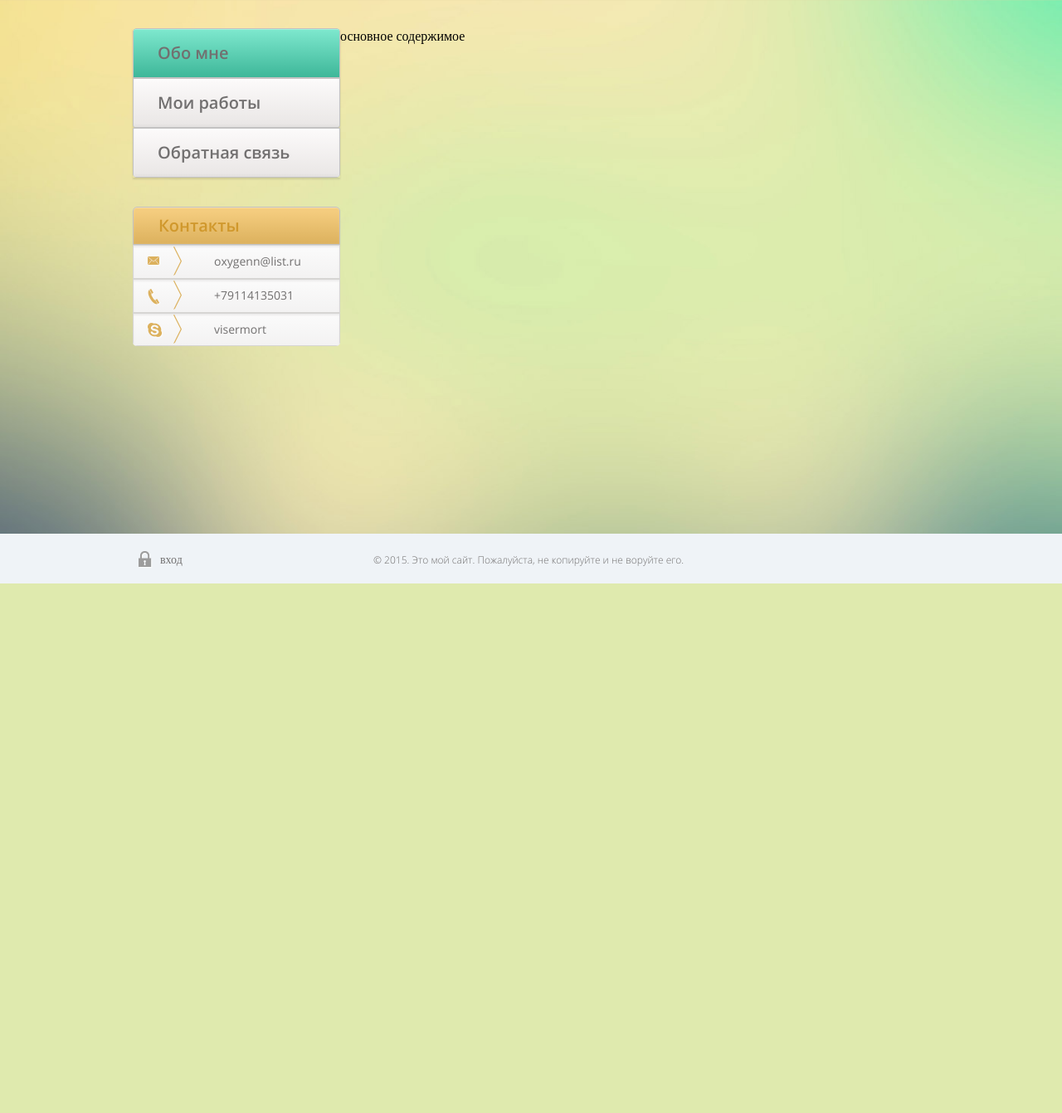
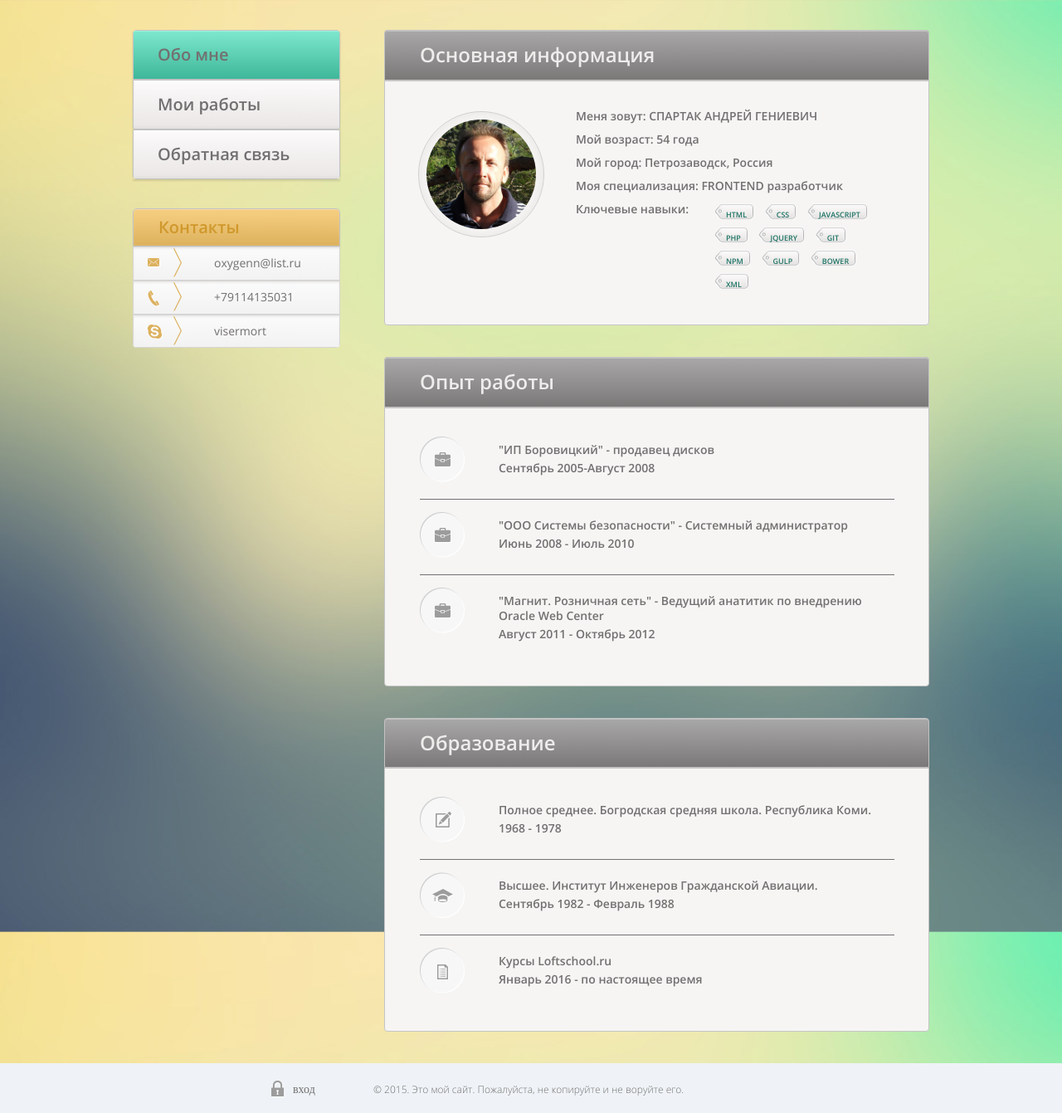
Before and after one commit to visermort/visermort, a PHP site: page / in a window 1280 px wide. Shown: the part 97-1438 px from the top of the page at 83% size. Before the commit the page ends 800 px from the top, so only its background shows below. Run offline with PHP 8.4, Linux system fonts and the light colour scheme; some libraries are stand-ins or nearby versions; some web fonts are replaced.

Commit message:
Сверстана первая страница

```diff
--- a/app/css/buttons.css
+++ b/app/css/buttons.css
@@ -161,11 +161,6 @@
     background-position: -225px -50px;
 }
 
-.sprite-brief-case-1 {
-    width: 54px;
-    height: 55px;
-    background-position: -5px -100px;
-}
 
 .sprite-button-back0 {
     width: 43px;
@@ -222,12 +217,6 @@
     background-position: -57px -170px;
 }
 
-.sprite-file-1 {
-    width: 54px;
-    height: 55px;
-    background-position: -109px -170px;
-}
-
 .github {
     width: 42px;
     height: 44px;
@@ -240,11 +229,6 @@
     background-position: -225px -170px;
 }
 
-.sprite-graduate-1 {
-    width: 54px;
-    height: 55px;
-    background-position: -5px -224px;
-}
 
 .sprite-iCloud-down {
     width: 32px;
@@ -264,11 +248,6 @@
     background-position: -202px -224px;
 }
 
-.sprite-school-1 {
-    width: 54px;
-    height: 55px;
-    background-position: -275px -5px;
-}
 
 .contact-item-link:after {
     content: '';
@@ -362,3 +341,49 @@
     height: 22px;
     background-position: -277px -210px;
 }
+
+.job-item:after {
+    content: " ";
+    position: absolute;
+    background-image: url(../images/spritesheet.png);
+    background-repeat: no-repeat;
+    top:15px;
+    left:0;
+    width: 54px;
+    height: 55px;
+    background-position: -5px -100px;
+}
+.school-item:after {
+    content: " ";
+    position: absolute;
+    background-image: url(../images/spritesheet.png);
+    background-repeat: no-repeat;
+    top:15px;
+    left:0;
+    width: 54px;
+    height: 55px;
+    background-position: -275px -5px;
+}
+.student-item:after {
+    content: " ";
+    position: absolute;
+    background-image: url(../images/spritesheet.png);
+    background-repeat: no-repeat;
+    top:15px;
+    left:0;
+    width: 54px;
+    height: 55px;
+    background-position: -5px -224px;
+}
+
+.loftschool-item:after {
+    content: " ";
+    position: absolute;
+    background-image: url(../images/spritesheet.png);
+    background-repeat: no-repeat;
+    top:15px;
+    left:0;
+    width: 54px;
+    height: 55px;
+    background-position: -109px -170px;
+}
--- a/app/css/main.css
+++ b/app/css/main.css
@@ -20,11 +20,11 @@ body {
 	line-height: 1.2;
 }
 ol {
-	padding-left: 1.4em;
+	padding-left: 0;
 	list-style: decimal;
 }
 ul {
-	padding-left: 1.4em;
+	padding-left: 0;
 	list-style: square;
 }
 table {
@@ -131,8 +131,10 @@ a {
 -moz-box-shadow:    0px 2px 2px 0px rgba(50, 50, 50, 0.15);
 box-shadow:         0px 2px 2px 0px rgba(50, 50, 50, 0.15);
 }
+li {
+	list-style-type: none;
+}
 .nav-item, .contacts-item {
-	list-style-type: none;
 	overflow: hidden;
 }
 .menu-item-link {
@@ -284,8 +286,8 @@ box-shadow:         0px 2px 2px 0px rgba(50, 50, 50, 0.15);
 
 .footer-content {
 	padding-top: 21px;
-/*	position: relative;
-*/
+	position: relative;
+
 }
 .login {
 	float:left;
@@ -304,3 +306,46 @@ box-shadow:         0px 2px 2px 0px rgba(50, 50, 50, 0.15);
 	font-size: 12px;
 	padding-left: 290px;
 }
+
+.content-area {
+	margin-left: 303px;
+/*	float:right;
+	width: 652px;*/
+}
+
+.content-header {
+	padding: 15px 0 15px 42px;
+    color: #eeedec;
+    font-size: 24px;
+	font-family: OpenSansSemibold ;
+	-webkit-border-radius: 4px 4px 0 0;
+	-moz-border-radius: 4px 4px 0 0;
+	border-radius: 4px 4px 0 0;
+	background-color: #727070;
+	-webkit-box-shadow: inset 0 1px rgba(255,255,255,.3);
+	-moz-box-shadow: inset 0 1px rgba(255,255,255,.3);
+	box-shadow: inset 0 1px rgba(255,255,255,.3);
+	border: solid 1px #c3c2c2;
+	background-image: -webkit-linear-gradient(bottom, #7b7878, #a9a8a8);
+	background-image: -moz-linear-gradient(bottom, #7b7878, #a9a8a8);
+	background-image: -o-linear-gradient(bottom, #7b7878, #a9a8a8);
+	background-image: -ms-linear-gradient(bottom, #7b7878, #a9a8a8);
+	background-image: linear-gradient(to top, #7b7878, #a9a8a8);
+}
+
+.content-part {
+	margin-top: 36px;
+	margin-bottom: 38px;
+}
+.content-content {
+	padding: 36px 40px;
+     background-color: #f6f5f4;
+    -webkit-border-radius: 0 0 4px 4px;
+	-moz-border-radius: 0 0 4px 4px;
+	border-radius: 0 0  4px 4px;
+	border: 1px solid #c5c5c5;
+}
+.content-about {
+    background-color: #fbfbfb;
+
+}
--- /dev/null
+++ b/app/css/page1.css
@@ -0,0 +1,105 @@
+.info-photo, .info-text {
+	display:inline-block;
+}
+.info-photo {
+ 	width: 150px;
+	height: 150px;
+	position: relative;
+
+	border-radius: 50%;
+	border: 1px solid #d0d0d0;
+	position: relative;
+	-webkit-box-shadow: inset 0px 0px 8px 4px rgba(50, 50, 50, 0.05);
+    -moz-box-shadow:    inset 0px 0px 8px 4px rgba(50, 50, 50, 0.05);
+    box-shadow:         inset 0px 0px 8px 4px rgba(50, 50, 50, 0.05);
+
+}
+.box-photo {
+	width: 132px;
+	height: 132px;
+	border-radius: 50%;
+	background-color: #fbfbfb;
+	overflow: hidden;
+	position: absolute;
+	top: 9px;
+	left: 9px;
+}
+
+.info-text {
+	/*margin-left:200px;*/
+	vertical-align: top;
+	width:373px ;
+	padding-left: 0;
+	margin-left: 34px;
+	margin-top: -8px;
+}
+
+.main-info-item {
+	font-family: OpenSansSemibold;
+	font-size: 14px;
+	color: #727070;
+	line-height: 28px;
+}
+.skills {
+	color: #1e7465;
+	font-family: OpenSansSemibold;
+	font-size: 9px;
+	background: url(../images/skill-center.png)  repeat-x;
+   margin : 0 0 0 24px;
+   padding: 0 4px 0 4px;
+   height: 20px;
+   display: inline-block;
+   position: relative;
+}
+.skills:before{
+	content: " ";
+	background: url(../images/skill-start.png) no-repeat;
+	width: 10px;
+    height: 20px;
+	top: 0px;
+	left: 0;
+	position: absolute;
+	margin-left: -10px;
+}
+.skills:after {
+	content: " ";
+	background: url(../images/skill-back.png) no-repeat;
+	width: 4px;
+    height: 20px;
+	top: 0px;
+	right: 0;
+	position: absolute;
+	margin-right: -4px;
+}
+.skills-list {
+	margin-top: 5px;
+	width: 220px;
+	float:right;
+	position: relative;
+
+}
+
+.content-items {
+	font-family: OpenSansSemibold;
+	font-size: 14px;
+	line-height: 18px;
+	color: #727070;
+	/*border-bottom: 1px solid #727070 ;*/
+}
+.content-strins {
+	/*width: 556px;
+*/	margin: 0 41px 0 42px;
+	display: block;
+	/*height: 90px;*/
+	position: relative;
+	padding: 18px 24px 28px 95px;
+}
+.content-strins:not(.last) {
+border-bottom: 1px solid #727070;
+}
+.content-notmain {
+	padding: 19px 0 25px 0;
+}
+.content-string {
+	margin-top: 4px;
+}
--- a/app/index.html
+++ b/app/index.html
@@ -10,6 +10,7 @@
 	<title>Выпускной проект ученика LoftSchool</title>
 	<meta name="keywords" content="спартак портфолио ученик loftschool">
 	<link rel="stylesheet" href="css/main.css">
+	<link rel="stylesheet" href="css/page1.css">
     <script type="text/javascript" src="bower/normalize-strings/normalize.js"></script>
 	<script type="text/javacript" src="bower/modernizr/modernizr.js"></script>
 </head>
@@ -48,7 +49,7 @@
 		</div>
 	</header>
 	<main class="content">
-		<aside class="sidebar">
+		<aside class="sidebar clearfix">
 			<ul class="nav">
 				<li class="nav-item ">
 				 <a href="#" class="menu-item-link about-link"> Обо мне</a>
@@ -75,8 +76,120 @@
 			</ul>
 			</div>
 		</aside>
-		<div class="content-area">
-			основное содержимое
+		<div class="content-area cleafix">
+
+		<section class="content-part info">
+		    <h1 class="content-header">Основная информация</h1>
+			<div class="content-content content_about">
+				<div class="info-photo">
+					<div class="box-photo">
+						<img src="images/spartak.jpg" width="138" alt="Спартак А.Г." class="spartak">
+					</div>
+				</div>
+				<div class="info-text">
+					<ul class="main-info">
+					 	<li class="main-info-item">Меня зовут: СПАРТАК АНДРЕЙ ГЕНИЕВИЧ</li>
+					 	<li class="main-info-item">Мой возраст: 54 года</li>
+					 	<li class="main-info-item">Мой город: Петрозаводск, Россия</li>
+					 	<li class="main-info-item">Моя специализация: FRONTEND разработчик</li>
+					 	<li class="main-info-item">Ключевые навыки:
+							<ul class="skills-list">
+								<li class="skills">HTML</li>
+								<li class="skills">CSS</li>
+								<li class="skills">JAVASCRIPT</li>
+								<li class="skills">PHP</li>
+								<li class="skills">JQUERY</li>
+								<li class="skills">GIT</li>
+								<li class="skills">NPM</li>
+								<li class="skills">GULP</li>
+								<li class="skills">BOWER</li>
+								<li class="skills">XML</li>
+							</ul>
+					 	</li>
+					 </ul>
+
+
+				</div>
+            </div>
+		</section>
+
+		<section class="content-part content-portfolio">
+		    <h1 class="content-header">Опыт работы</h1>
+				<div class="content-content content-notmain">
+					<ul class="content-items ">
+						<li class="content-item">
+							<ul class="content-strins job-item">
+									<li class="content-string ">
+									"ИП Боровицкий" - продавец дисков
+									</li>
+									<li class="content-string">
+									Сентябрь 2005-Август 2008
+									</li>
+							</ul>
+						</li>
+						<li class="content-item">
+							<ul class="content-strins job-item">
+									<li class="content-string">
+									"ООО Системы безопасности" - Системный администратор
+									</li>
+									<li class="content-string">
+									Июнь 2008 - Июль 2010
+									</li>
+								</ul>
+						</li>
+						<li class="content-item">
+							<ul class="content-strins job-item last" >
+									<li class="content-string">
+									"Магнит. Розничная сеть" - Ведущий анатитик по внедрению Oracle Web Center
+									</li>
+									<li class="content-string">
+									Август 2011 - Октябрь 2012
+									</li>
+							</ul>
+						</li>
+					</ul>
+				</div>
+		</section>
+
+		<section class="content-part content-">
+		    <h1 class="content-header">Образование</h1>
+			<div class="content-content content-notmain">
+					<ul class="content-items study-items">
+						<li class="content-item ">
+							<ul class="content-strins school-item">
+									<li class="content-string">
+									Полное среднее. Богродская средняя школа. Республика Коми.
+									</li>
+									<li class="content-string">
+									1968 - 1978
+									</li>
+								</ul>
+						</li>
+						<li class="content-item ">
+							<ul class="content-strins student-item">
+									<li class="content-string">
+									Высшее. Институт Инженеров Гражданской Авиации.
+									</li>
+									<li class="content-string">
+									Сентябрь 1982 - Февраль 1988
+									</li>
+								</ul>
+						</li>
+						<li class="content-item ">
+							<ul class="content-strins last loftschool-item">
+									<li class="content-string">
+									Курсы Loftschool.ru
+									</li>
+									<li class="content-string">
+									Январь 2016 - по настоящее время
+									</li>
+								</ul>
+						</li>
+					</ul>
+				</div>
+		</section>
+
+
 		</div>
 	</main>
 
```
Also changed, not shown: app/images/skill-back.png (added), app/images/skill-center.png (added), app/images/skill-start.png (added), app/images/spartak.jpg (added).
